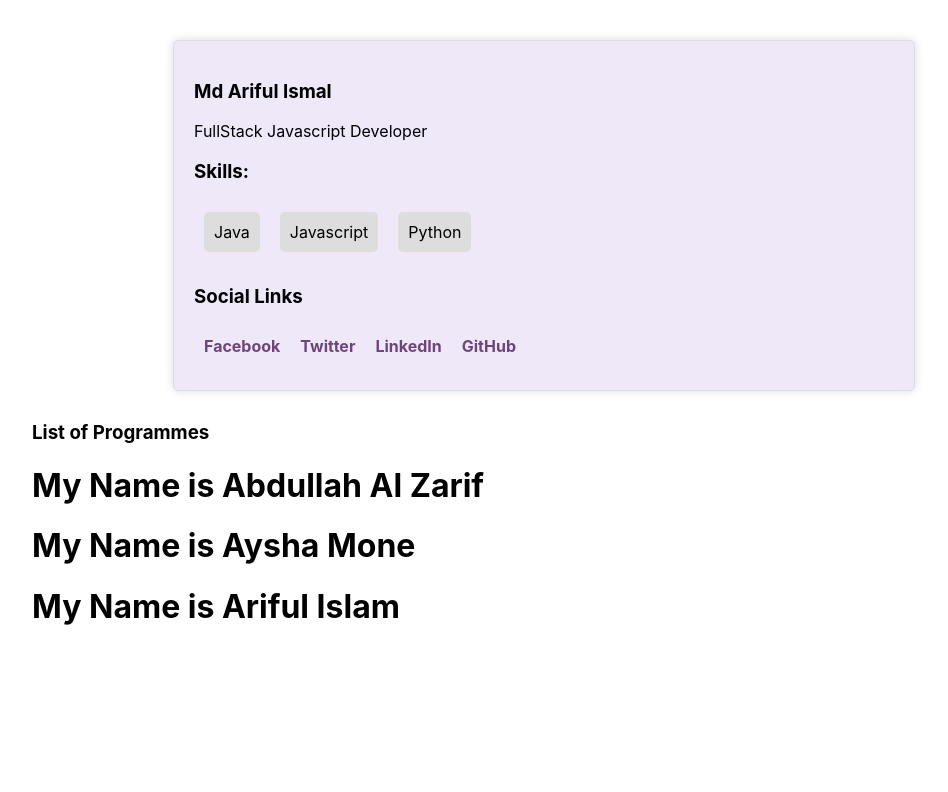
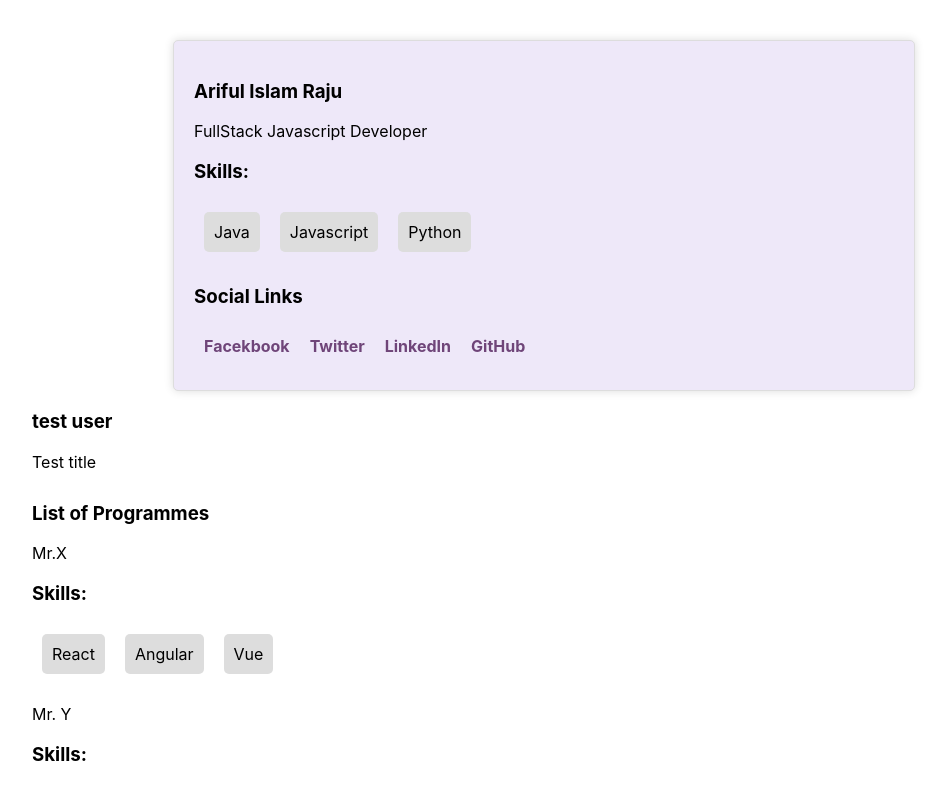
Before and after one commit to ariful4900/core-react, a React app: page / in a window 1280 px wide. Shown: the top 792 px of the page, without its empty margins (96-1044 px from the left). Built offline with nearby package versions, Linux system fonts and the light colour scheme.

Commit message:
reuse component with using props

```diff
--- a/src/components/App.jsx
+++ b/src/components/App.jsx
@@ -1,7 +1,8 @@
 import React, { Component } from 'react';
 import Profile from './Profile';
+import Bio from './Profile/Bio';
 import MyProps from './Props';
-// import Skills from './Profile/Skills';
+import Skills from './Profile/Skills';
 
 
 class App extends Component {
@@ -12,13 +13,14 @@ class App extends Component {
         return (
             <div className="App" >
                 <Profile/>
+                <Bio name="test user" title="Test title"/>
                 <div style={{margin: '30px 0'}}>
                     <h3 style={{marginTop: '30px'}}>List of Programmes</h3>
-                    {/* <p>Mr.X</p>
-                    <Skills/>
+                    <p>Mr.X</p>
+                    <Skills skillA="React" skillB="Angular" skillC="Vue"/>
 
                     <p>Mr. Y</p>
-                    <Skills/> */}
+                    <Skills skillA="Node" skillB="Mongodb" skillC="Express"/>
                     <MyProps name="Abdullah Al Zarif"/>
                     <MyProps name="Aysha Mone"/>
                     <MyProps name="Ariful Islam"/>
--- a/src/components/Profile/Bio.jsx
+++ b/src/components/Profile/Bio.jsx
@@ -1,10 +1,10 @@
 import React from 'react'
 
-const Bio = () => {
+const Bio = (props) => {
     return (
         <div className="bio">
-            <h3>Md Ariful Ismal</h3>
-            <p>FullStack Javascript Developer</p>
+            <h3>{props.name}</h3>
+            <p>{props.title}</p>
         </div>
     )
 }
--- a/src/components/Profile/Links.jsx
+++ b/src/components/Profile/Links.jsx
@@ -1,14 +1,15 @@
 import React from 'react'
 
-const Links = () => {
+const Links = ({links}) => {
     return (
         <div className="links">
             <h3>Social Links</h3>
             <ul>
-                <li><a href="/">Facebook</a></li>
-                <li><a href="/">Twitter</a></li>
-                <li><a href="/">LinkedIn</a></li>
-                <li><a href="/">GitHub</a></li>
+                {
+                    links.map(link =>
+                        <li key={link.id}><a href="/">{link}</a></li>
+                    )
+                }
             </ul>
         </div>
     )
--- a/src/components/Profile/Skills.jsx
+++ b/src/components/Profile/Skills.jsx
@@ -1,13 +1,15 @@
 import React from 'react'
 
-const Skills = () => {
+const Skills = (props) => {
     return (
         <div className="skills">
             <h3>Skills:</h3>
             <ul>
-                <li>Java</li>
-                <li>Javascript</li>
-                <li>Python</li>
+                <li>{props.skillA}</li>
+                <li>{props.skillB}</li>
+                <li>
+                    {props.skillC}
+                </li>
             </ul>
         </div>
     )
--- a/src/components/Profile/index.jsx
+++ b/src/components/Profile/index.jsx
@@ -9,13 +9,25 @@ import Skills from './Skills';
 
 
 class Profile extends Component {
+
+    me={
+        name: 'Ariful Islam Raju',
+        title: 'FullStack Javascript Developer',
+        skillA: 'Java',
+        skillB: 'Javascript',
+        skillC: 'Python',
+        links: ['Facekbook', 'Twitter', 'LinkedIn', 'GitHub']
+    }
     render() {
-        console.log(this.props);
         return (
             <div className="container">
-                <Bio />
-                <Skills />
-                <Links/>
+                <Bio name={this.me.name} title={this.me.title}/>
+                <Skills
+                 skillA={this.me.skillA}
+                 skillB={this.me.skillB}
+                 skillC={this.me.skillC}
+                 />
+                <Links links={this.me.links}/>
             </div>
         );
     }
```
